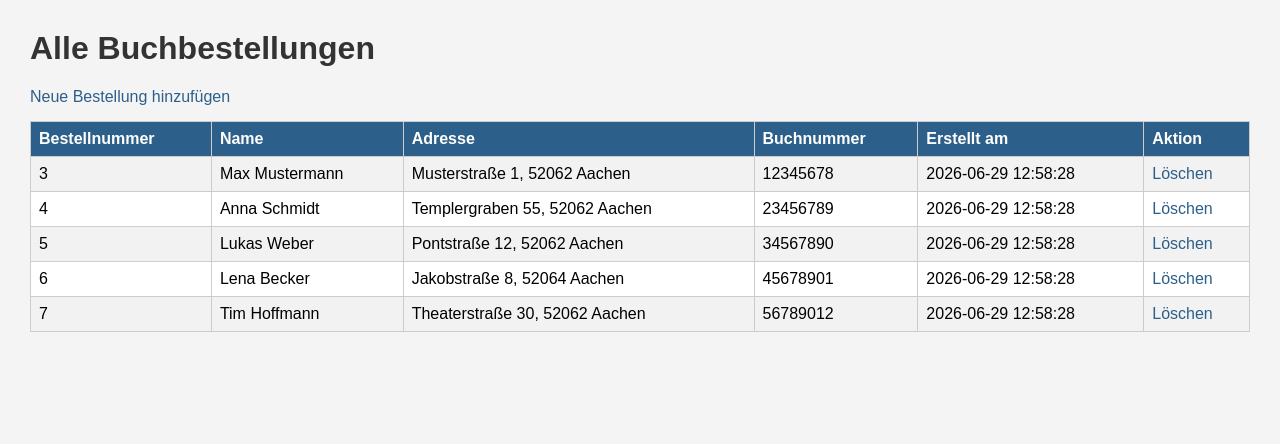
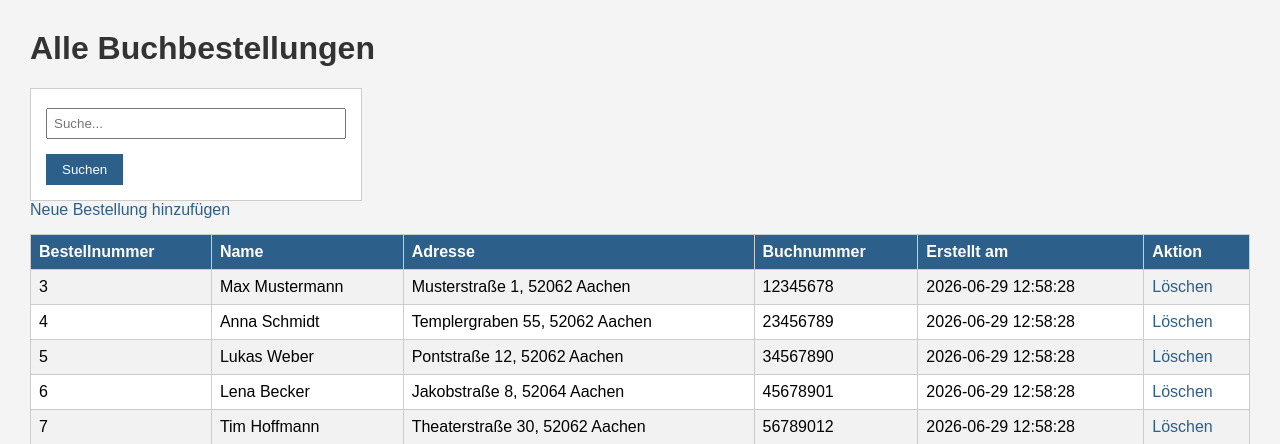
Before and after one commit to zlajander/buchbestellungen-db, a PHP site: page / in a window 1280 px wide. Shown: the top 444 px of the page. Run offline with PHP 8.4, Linux system fonts and the light colour scheme; data comes from the database, SQL or seed files in the repository.

Commit message:
Suchfunktion eingebaut: Name, Buchnummer

```diff
--- a/index.php
+++ b/index.php
@@ -1,6 +1,15 @@
 <?php
 require "config.php";
-$sql = "SELECT * FROM bestellungen";
+$suche = "";
+if (isset($_GET['suche'])) {
+    $suche = $_GET['suche'];
+}
+
+if ($suche != "") {
+    $sql = "SELECT * FROM bestellungen WHERE lesername LIKE '%$suche%' OR buchnummer LIKE '%$suche%'";
+} else {
+    $sql = "SELECT * FROM bestellungen";
+}
 $result = mysqli_query($con, $sql);
 ?>
 <!DOCTYPE html>
@@ -12,6 +21,10 @@ $result = mysqli_query($con, $sql);
 </head>
 <body>
 <h1>Alle Buchbestellungen</h1>
+<form method="GET">
+    <input type="text" name="suche" placeholder="Suche..." value="<?php echo $suche; ?>">
+    <input type="submit" value="Suchen">
+</form>
 
 <?php if (isset($_GET['msg'])): ?>
     <p style="color: green;">
```
